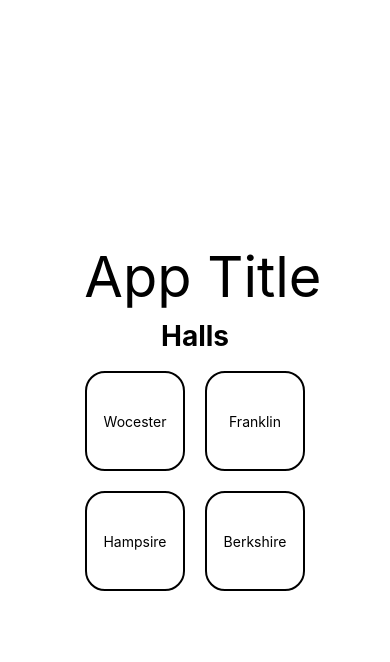
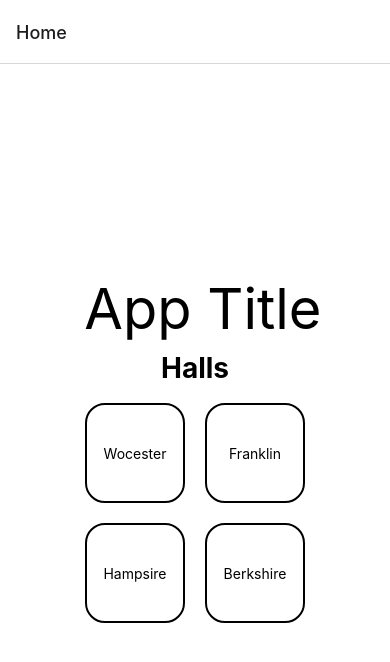
Before and after one commit to khazixi/MunchMates, a React Native app in the folder apps/mobile/: screen / in a window 390 px wide. Shown: the top 662 px of the page. Built offline with nearby package versions, Linux system fonts and the light colour scheme.

Commit message:
Start Routing

```diff
--- a/apps/mobile/App.tsx
+++ b/apps/mobile/App.tsx
@@ -1,5 +1,7 @@
+import { NavigationContainer, NavigationContext } from '@react-navigation/native';
+import { createNativeStackNavigator } from '@react-navigation/native-stack';
 import { StatusBar } from 'expo-status-bar';
-import { ReactNode, useState } from 'react';
+import { useState } from 'react';
 import { FlatList, StyleSheet, Text, TouchableHighlight, View } from 'react-native';
 
 const names = ['Wocester', 'Franklin', 'Hampsire', 'Berkshire']
@@ -24,7 +26,7 @@ function HallButton({ hall }: HallButtonProps) {
   )
 }
 
-export default function App() {
+function HomeScreen() {
   return (
     <View style={styles.container}>
       <Text style={{ fontSize: 56 }}> App Title</Text>
@@ -42,6 +44,28 @@ export default function App() {
       />
       <StatusBar style="auto" />
     </View>
+  )
+}
+
+// TODO: This needs a route parameter
+function EventScreen() {
+  return (
+    <View>
+      <Text> Events </Text>
+    </View>
+  )
+}
+
+const Stack = createNativeStackNavigator()
+
+export default function App() {
+  return (
+    <NavigationContainer>
+      <Stack.Navigator initialRouteName='Home'>
+        <Stack.Screen name='Home' component={HomeScreen} />
+        <Stack.Screen name='Event' component={EventScreen} />
+      </Stack.Navigator>
+    </NavigationContainer>
   );
 }
 
```
